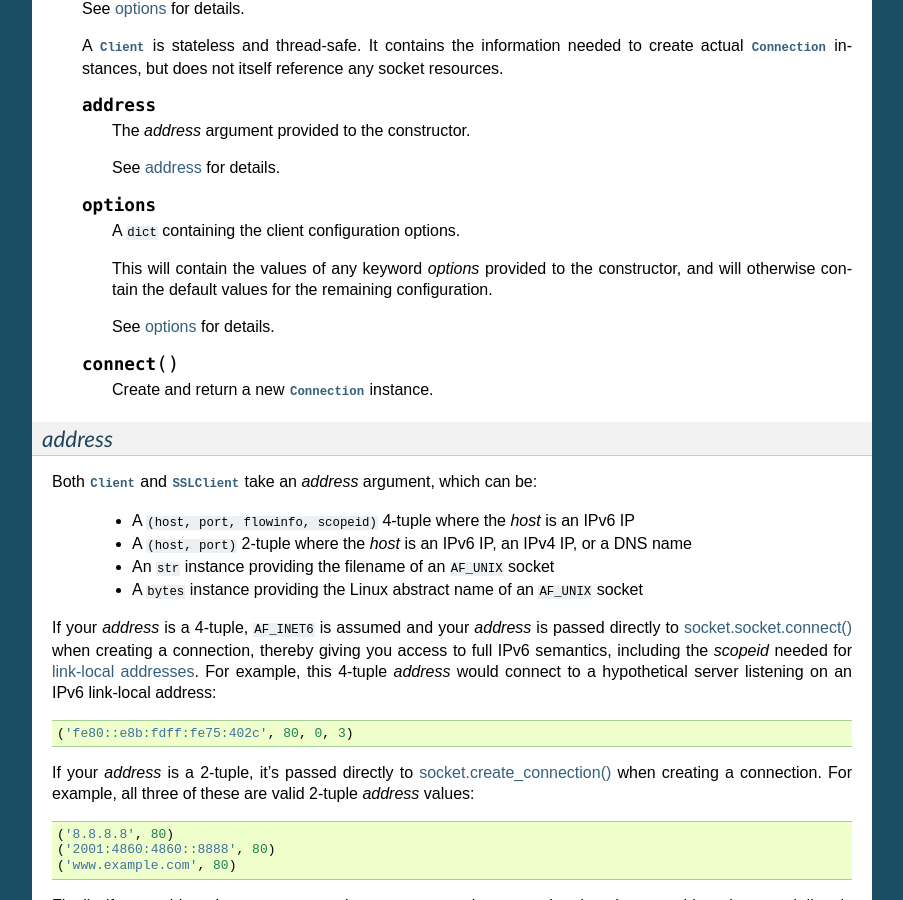
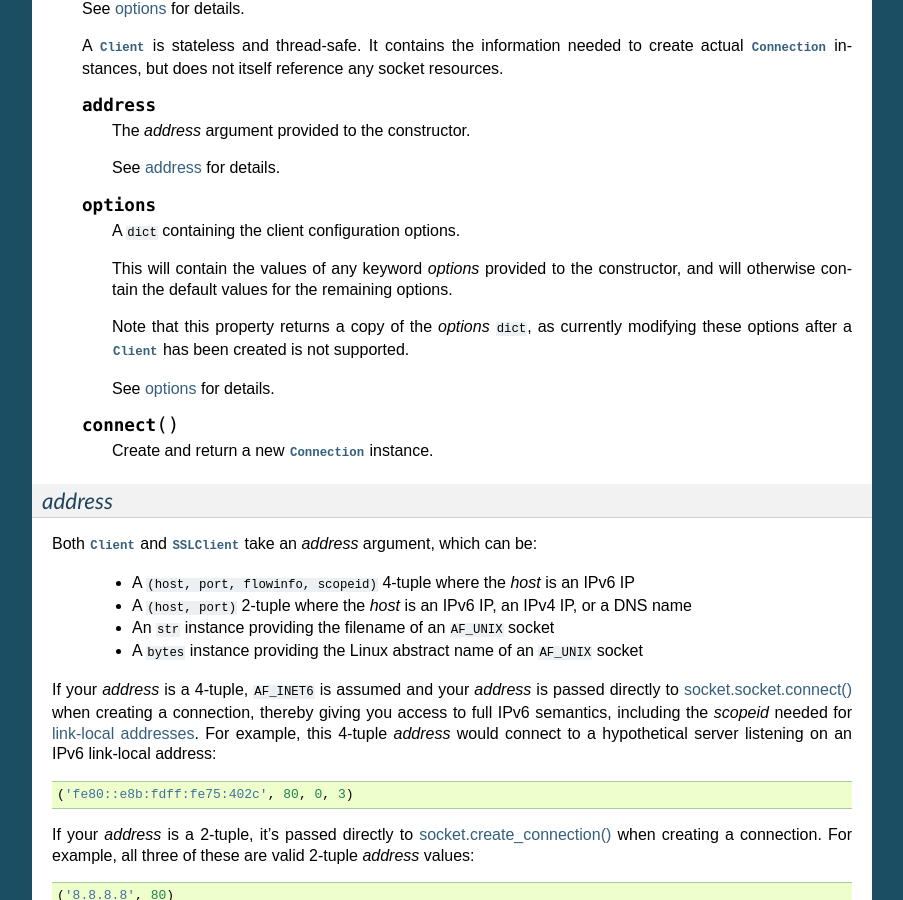
Before and after one commit to json420/degu, a Sphinx documentation site: the page built from doc/degu.client.rst, in a window 1280 px wide and 900 px high, scrolled down 1264 px. Shown: the whole window, without its empty margins (198-1101 px from the left). Built offline with Sphinx 7.4.7, drawn with Linux system fonts in a browser that asks for light colours.

Commit message:
bit of doc work, add tests for Client.options property

```diff
--- a/doc/degu.client.rst
+++ b/doc/degu.client.rst
@@ -92,7 +92,11 @@ supplied to :meth:`Connection.request()`.  For details, see
 
         This will contain the values of any keyword *options* provided to the
         constructor, and will otherwise contain the default values for the
-        remaining configuration.
+        remaining options.
+
+        Note that this property returns a copy of the *options* ``dict``, as
+        currently modifying these options after a :class:`Client` has been
+        created is not supported.
 
         See :ref:`client-options` for details.
 
```
Also changed, not shown: 1 other file.
